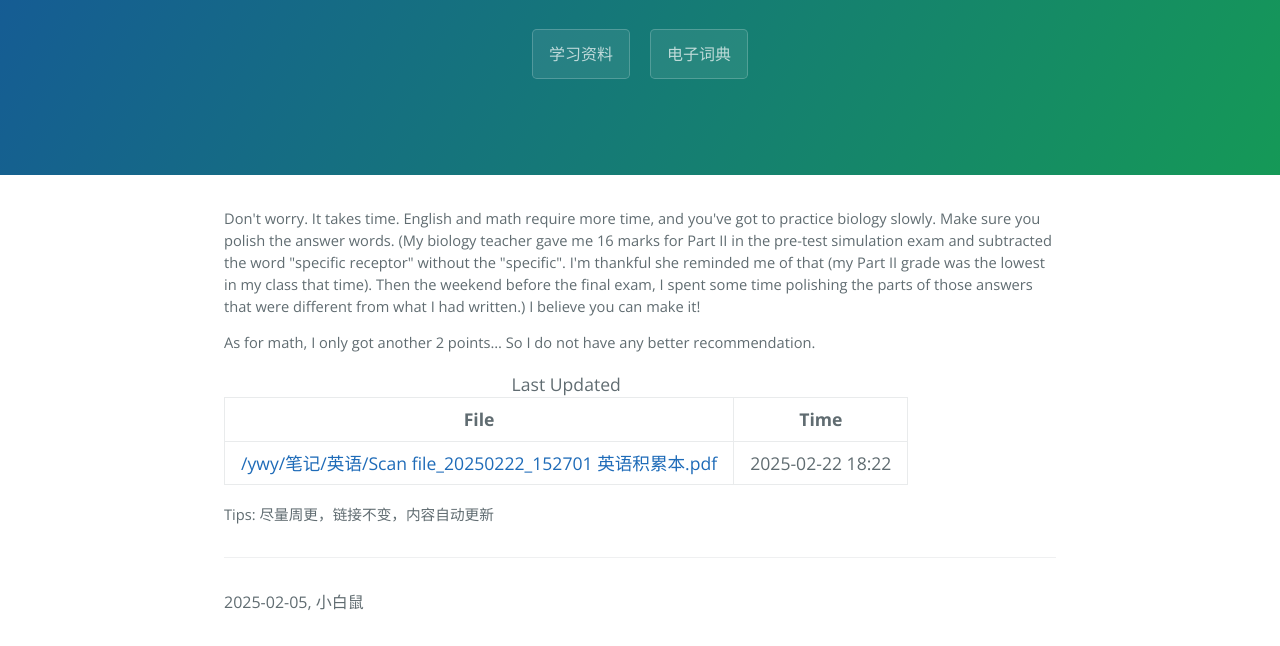
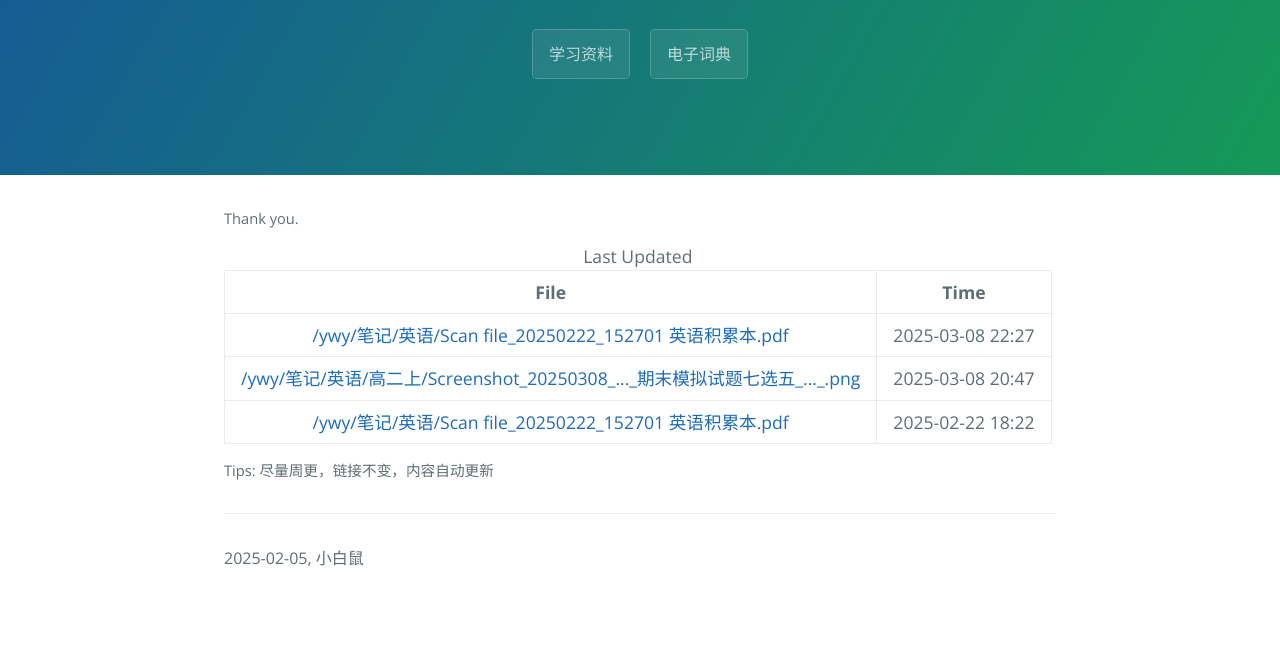
Before and after one commit to idealxbs/idealxbs.github.io, a plain HTML site: page zone/ywy/index.html in a window 1280 px wide. Shown: the part 208-854 px from the top of the page. After the commit the page ends 810 px from the top, so only its background shows below. Drawn offline with nearby package versions, Linux system fonts and the light colour scheme.

Commit message:
2025-03-09 01:40:50

```diff
--- a/zone/ywy/index.html
+++ b/zone/ywy/index.html
@@ -22,22 +22,41 @@
     <a target="_blank" href="https://thinkerwind-my.sharepoint.com/:f:/g/personal/xiaobaishu_thinkerwind_onmicrosoft_com/EttFNrnHGlFBqh-VaEd2sqcBG4q-bzLO6rHo0NDAIBq79A?e=wHFqAB" class="btn">电子词典</a>
   </header>
   <main id="content" class="main-content">
-    <p style="font-size: smaller;">Don't worry. It takes time. English and math require more time, and you've got to practice biology slowly. Make sure you polish the answer words. (My biology teacher gave me 16 marks for Part II in the pre-test simulation exam and subtracted the word "specific receptor" without the "specific". I'm thankful she reminded me of that (my Part II grade was the lowest in my class that time). Then the weekend before the final exam, I spent some time polishing the parts of those answers that were different from what I had written.) I believe you can make it! </p>
-    <p style="font-size: smaller;">As for math, I only got another 2 points… So I do not have any better recommendation. </p>
-    <div style="margin:1em auto; text-align:center">
-      <table style="margin: auto; justify-content: center; align-items: center;">
+    <p style="font-size: smaller;">Thank you.</p>
+    <div style="margin: 0 auto; text-align: center;">
+      <table style="margin: 0 auto; justify-content: center; align-items: center;">
         <caption>Last Updated</caption>
-        <thead>
+        <thead style="margin: 0 auto;">
           <tr>
             <th>File</th>
             <th>Time</th>
           </tr>
         </thead>
-        <tbody style="margin: auto; justify-content: center; align-items: center;">
+        <tbody style="margin: 0 auto; justify-content: center; align-items: center;">
+          <!--<tr>
+            <td><a href="">/ywy/笔记/英语/</a></td>
+            <td>2025-03-08 20:47</td>
+          </tr>-->
           <tr>
-            <td><a href="//pan.quark.cn/s/e1320b4f9258#/list/share/078a54d526434b8a847ed480e640980d-ywy/232415792b7147a1ad61fa3cc4e6b7c9-%E7%AC%94%E8%AE%B0/2a332b4f7c5848b88a058f71718112f8-%E8%8B%B1%E8%AF%AD">/ywy/笔记/英语/Scan file_20250222_152701 英语积累本.pdf</a></td>
+            <td><a href="//pan.quark.cn/s/e1320b4f9258#/list/share/078a54d526434b8a847ed480e640980d-ywy/232415792b7147a1ad61fa3cc4e6b7c9-%E7%AC%94%E8%AE%B0/2a332b4f7c5848b88a058f71718112f8-%E8%8B%B1%E8%AF%AD">
+            /ywy/笔记/英语/Scan file_20250222_152701 英语积累本.pdf
+            </a></td>
+            <td>2025-03-08 22:27</td>
+          </tr>
+          <tr>
+            <td><a href="//pan.quark.cn/s/e1320b4f9258#/list/share/078a54d526434b8a847ed480e640980d-ywy/232415792b7147a1ad61fa3cc4e6b7c9-笔记/2a332b4f7c5848b88a058f71718112f8-英语/67575a4cc346442eb66694206b6e0500-高二上">
+            /ywy/笔记/英语/高二上/Screenshot_20250308_..._期末模拟试题七选五_..._.png
+            </a></td>
+            <td>2025-03-08 20:47</td>
+          </tr>
+          <tr>
+            <td><a href="//pan.quark.cn/s/e1320b4f9258#/list/share/078a54d526434b8a847ed480e640980d-ywy/232415792b7147a1ad61fa3cc4e6b7c9-%E7%AC%94%E8%AE%B0/2a332b4f7c5848b88a058f71718112f8-%E8%8B%B1%E8%AF%AD">
+            /ywy/笔记/英语/Scan file_20250222_152701 英语积累本.pdf
+            </a></td>
             <td>2025-02-22 18:22</td>
           </tr>
+
+
         </tbody>
       </table>
     </div>
```
